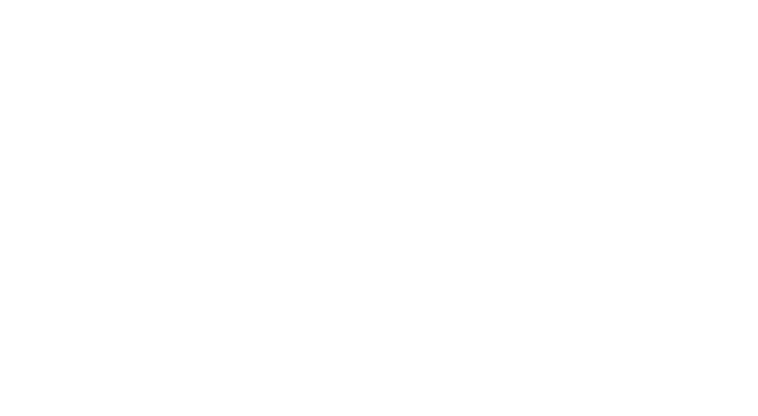
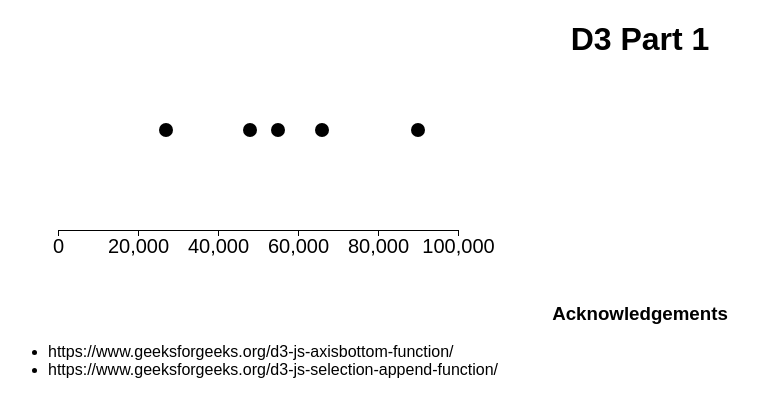
Before and after one commit to DS4200-S23-Class/ic-07-wang-grace, a plain HTML site: page index.html in a window 1280 px wide. Shown: the whole page, without its empty margins (0-758 px from the left). Drawn offline with Linux system fonts and the light colour scheme.

Commit message:
created page

```diff
--- a/index.html
+++ b/index.html
@@ -3,12 +3,32 @@
 
 <head>
     <meta charset=utf-8/>
+    <link rel="stylesheet" href="style.css">
+    <title>ic-07</title>
+
+    <script src="d3.v6.1.1/d3.min.js"></script>
+
 </head>
 
 
 <body>
 
+    <h1 class="centered">D3 Part 1</h1>
+
+    <div id="vis1"></div>
+
+
+    <h3 class="centered">Acknowledgements</h3>
+    <ul>
+        <li>https://www.geeksforgeeks.org/d3-js-axisbottom-function/</li>
+        <li>https://www.geeksforgeeks.org/d3-js-selection-append-function/</li>
+    </ul>
+
+    <!-- include js file -->
+    <script src="main.js"></script>
 
 </body>
 
+
+
 </html>
--- /dev/null
+++ b/main.js
@@ -0,0 +1,49 @@
+
+
+const FRAME_HEIGHT = 200;
+const FRAME_WIDTH = 500;
+const MARGINS = {left: 50, right: 50, top:50, bottom:50};
+
+// add frame
+const FRAME1 =
+d3.select("#vis1")
+	.append("svg")
+		.attr("height", FRAME_HEIGHT)
+		.attr("width", FRAME_WIDTH)
+		.attr("class", "frame");
+
+
+// binding data
+const data = [55000, 48000, 27000, 66000, 90000]
+
+const VIS_HEIGHT = FRAME_HEIGHT - MARGINS.top - MARGINS.bottom;
+const VIS_WIDTH = FRAME_WIDTH - MARGINS.left - MARGINS.right;
+
+// scaling functions
+
+const MAX_X = d3.max(data, (d) => {return d;});
+console.log("Max x:" + MAX_X);
+
+// scale function
+const X_SCALE = d3.scaleLinear()
+					.domain([0, (MAX_X + 10000)])
+					.range([0, VIS_WIDTH]);
+
+
+FRAME1.selectAll("points")
+		.data(data)
+		.enter()
+		.append("circle")
+			.attr("cx", (d) => {
+				return (X_SCALE(d) + MARGINS.left)
+			})
+			.attr("cy", MARGINS.top)
+			.attr("r", 7)
+			.attr("class", "point");
+
+// add an axis
+FRAME1.append("g")
+		.attr("transform",
+			"translate(" + MARGINS.left + "," + (VIS_HEIGHT + MARGINS.top + ")"))
+		.call(d3.axisBottom(X_SCALE).ticks(4))
+		.attr("font-size", "20px");
--- /dev/null
+++ b/style.css
@@ -0,0 +1,12 @@
+body {
+	font-family : Arial;
+}
+
+
+.centered {
+	text-align: center;
+}
+
+.point {
+	color: deeppink;
+}
```
Also changed, not shown: 2 other files.
